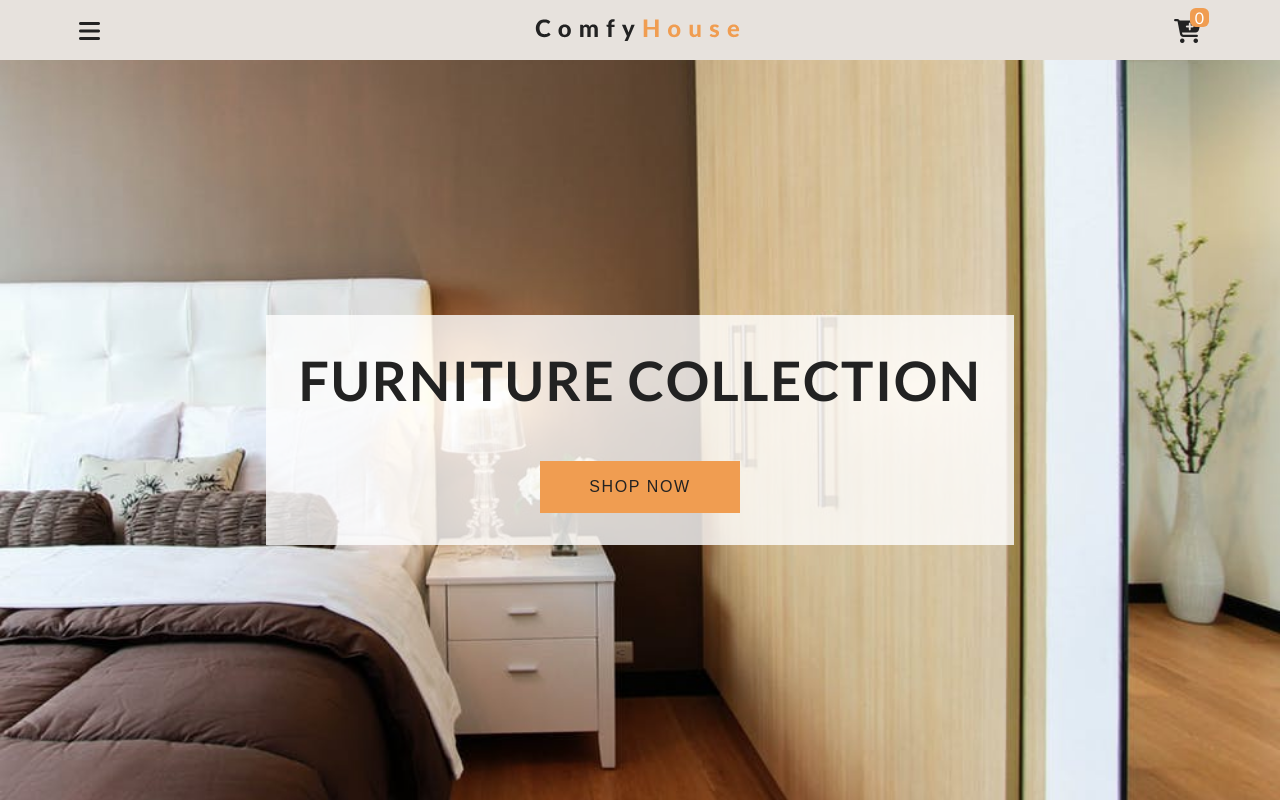
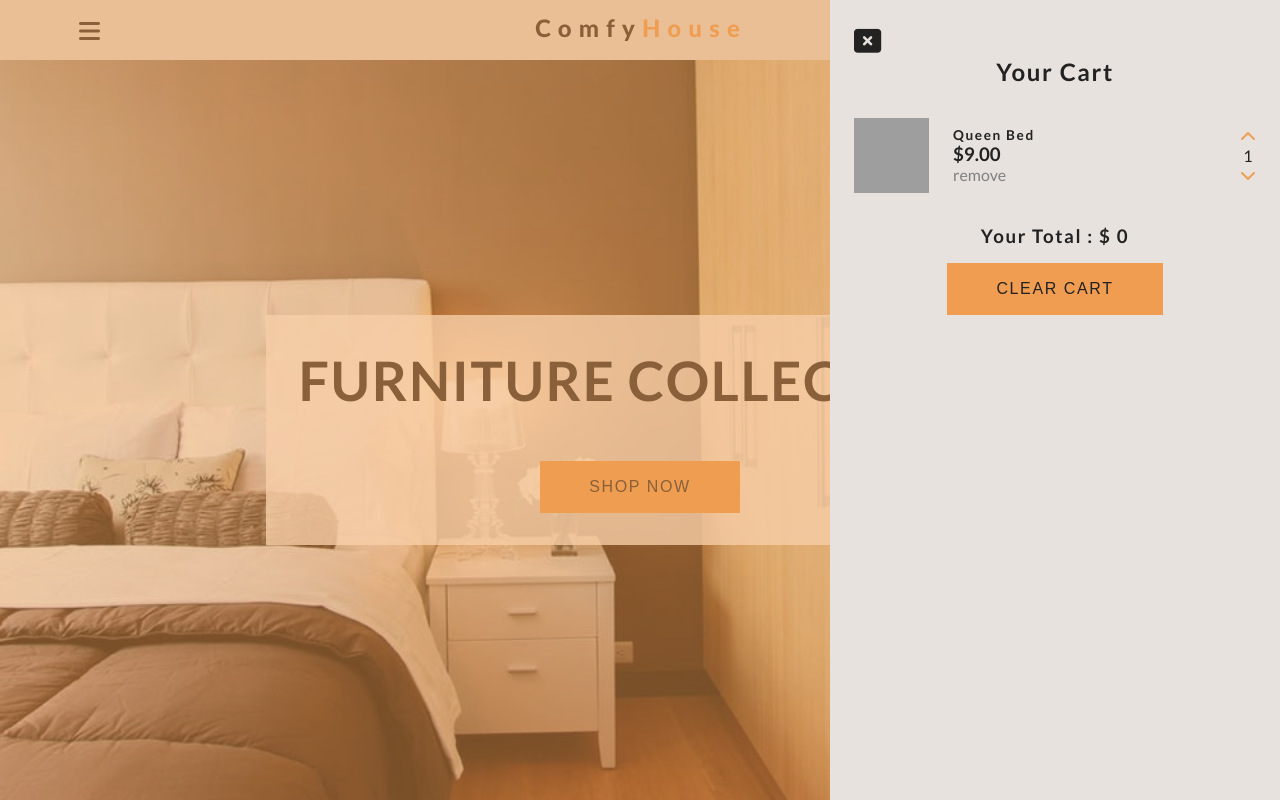
Before and after one commit to imon3/shopping, a React (Create React App) app in the folder shopping-site/: page / in a window 1280 px wide. Shown: the top 802 px of the page. Built offline with nearby package versions, Linux system fonts and the light colour scheme; grey boxes are pictures that could not be loaded.

Commit message:
target dom elements in cart.js

```diff
--- a/shopping-site/src/App.css
+++ b/shopping-site/src/App.css
@@ -197,7 +197,7 @@ body {
   transition: var(--mainTransition);
   background: rgb(240, 157, 81, 0.5);
   z-index: 2;
-  visibility: hidden;
+  /* visibility: hidden; */
 }
 
 .cart {
@@ -211,7 +211,7 @@ body {
   background: rgb(231, 226, 221);
   padding: 1.5rem;
   transition: var(--mainTransition);
-  transform: translateX(100%);
+  /* transform: translateX(100%); */
 }
 
 .showCart {
--- a/shopping-site/src/App.js
+++ b/shopping-site/src/App.js
@@ -5,15 +5,43 @@ import "./App.css";
 import Nav from "./components/navigation/Nav";
 import Hero from "./components/hero/Hero";
 import Products from "./components/product/Products";
+import Cart from "./components/cart/Cart";
 
-function App() {
-  return (
-    <div className="App">
-      <Route path="/" component={Nav} />
-      <Route path="/" exact component={Hero} />
-      <Route path="/" component={Products} />
-    </div>
-  );
+class App extends React.Component {
+  constructor(props) {
+    super(props);
+
+    this.state = {
+      cartOverlay: "",
+      cartBtn: "",
+      closeCartBtn: "",
+      clearCartBtn: "",
+      cartDOM: "",
+      cartItems: "",
+      cartTotal: "",
+      cartContent: "",
+      productsDOM: "",
+      cart: []
+    };
+  }
+
+  render() {
+    console.log(this.state);
+    return (
+      <div className="App">
+        <Route path="/" render={props => <Nav {...props} />} />
+        <Route path="/" exact render={props => <Hero {...props} />} />
+        <Route
+          path="/"
+          render={props => <Products {...props} state={this.state} />}
+        />
+        <Route
+          path="/"
+          render={props => <Cart {...props} state={this.state} />}
+        />
+      </div>
+    );
+  }
 }
 
 export default App;
--- /dev/null
+++ b/shopping-site/src/components/cart/Cart.js
@@ -0,0 +1,93 @@
+import React from "react";
+
+class Cart extends React.Component {
+  componentDidMount() {
+    this.setState({
+      cartOverlay: this.cartOverlay,
+      cartBtn: this.cartBtn,
+      closeCartBtn: this.closeCartBtn,
+      clearCartBtn: this.clearCartBtn,
+      cartDOM: this.cartDOM,
+      cartItems: this.cartItems,
+      cartTotal: this.cartTotal,
+      cartContent: this.cartContent
+    });
+  }
+
+  render() {
+    console.log(this.props);
+    return (
+      <div
+        ref={cartOverlay => {
+          this.cartOverlay = cartOverlay;
+        }}
+        className="cart-overlay"
+      >
+        <div
+          className="cart"
+          ref={cartDOM => {
+            this.cartDOM = cartDOM;
+          }}
+        >
+          <span
+            className="close-cart"
+            ref={closeCartBtn => {
+              this.closeCartBtn = closeCartBtn;
+            }}
+          >
+            <i className="fas fa-window-close" />
+          </span>
+          <h2>your cart</h2>
+          <div
+            className="cart-content"
+            ref={cartContent => {
+              this.cartContent = cartContent;
+            }}
+          >
+            <div
+              className="cart-item"
+              ref={carItems => {
+                this.carItems = carItems;
+              }}
+            >
+              <img src="/static/media/product-1.23d0ef2f.jpeg" alt="product" />
+              <div>
+                <h4>queen bed</h4>
+                <h3>$9.00</h3>
+                <span className="remove-item">remove</span>
+              </div>
+              <div>
+                <i className="fas fa-chevron-up" />
+                <p className="item-amount">1</p>
+                <i className="fas fa-chevron-down" />
+              </div>
+            </div>
+          </div>
+          <div className="cart-footer">
+            <h3>
+              your total : ${" "}
+              <span
+                className="cart-total"
+                ref={cartTotal => {
+                  this.cartTotal = cartTotal;
+                }}
+              >
+                0
+              </span>
+            </h3>
+            <button
+              className="clear-cart banner-btn"
+              ref={clearCartBtn => {
+                this.clearCartBtn = clearCartBtn;
+              }}
+            >
+              clear cart
+            </button>
+          </div>
+        </div>
+      </div>
+    );
+  }
+}
+
+export default Cart;
--- a/shopping-site/src/components/product/Product.js
+++ b/shopping-site/src/components/product/Product.js
@@ -1,12 +1,25 @@
 import React from "react";
 
-const Product = props => {
+class Product extends React.Component {
+  componentDidMount() {
+    this.setState({
+      productsDOM: this.productsDOM
+    });
+  }
+
+  render() {
     return (
       <>
-      {props.products.map((product, index) => {
+        {this.props.products.map((product, index) => {
           const { image, price, title } = product.fields;
           return (
-          <div key={index} className="products-center">
+            <div
+              key={index}
+              className="products-center"
+              ref={productsDOM => {
+                this.productsDOM = productsDOM;
+              }}
+            >
               <article className="product">
                 <div className="img-container">
                   <img src={image.url} alt="product" className="product-img" />
@@ -22,6 +35,7 @@ const Product = props => {
         })}
       </>
     );
-};
+  }
+}
 
 export default Product;
--- a/shopping-site/src/components/product/Products.js
+++ b/shopping-site/src/components/product/Products.js
@@ -5,8 +5,8 @@ import Product from "./Product.js";
 const newItems = items;
 
 class Products extends React.Component {
-  constructor() {
-    super();
+  constructor(props) {
+    super(props);
 
     this.state = {
       products: []
@@ -31,7 +31,7 @@ class Products extends React.Component {
         <div className="section-title">
           <h2>Our Products</h2>
         </div>
-        <Product products={products} />;
+        <Product products={products} productsDOM={this.props.productsDOM} />;
       </section>
     );
   }
```
Lines whose indentation alone changed are shown as unchanged.
